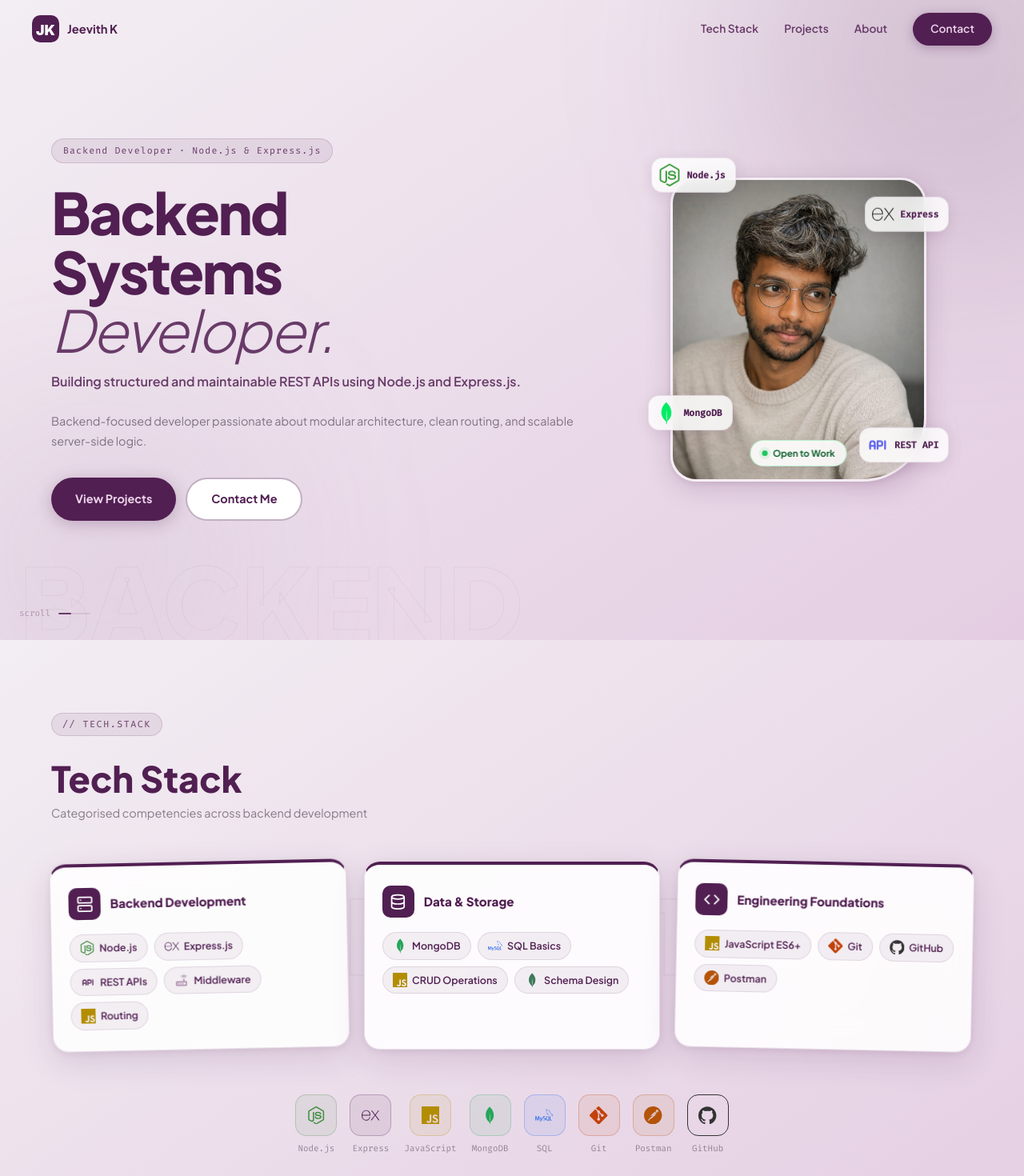
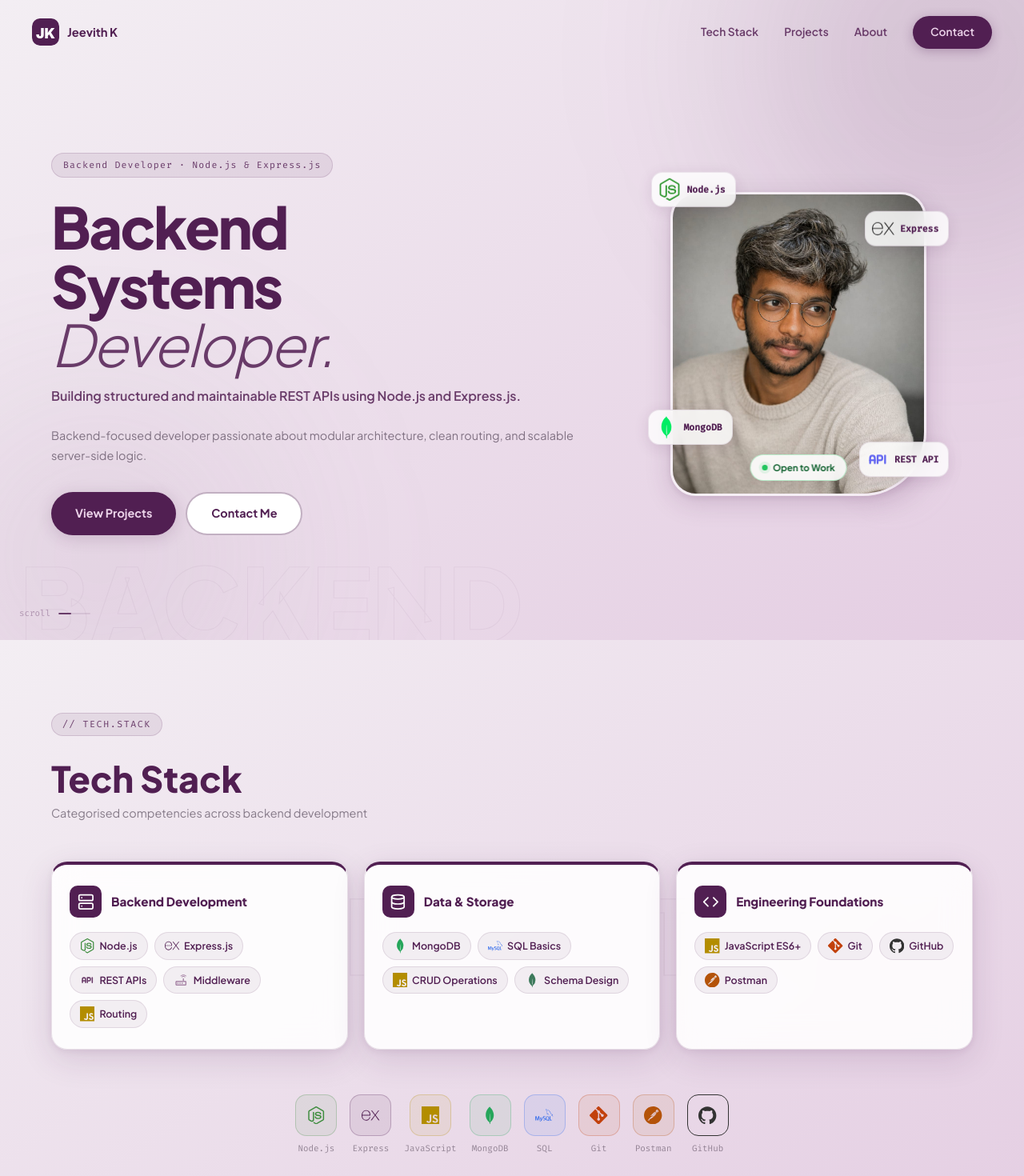
Before and after one commit to jeevithdev/MyPortfolio, a React (Vite) app: page / in a window 1280 px wide. Shown: the top 1470 px of the page at 80% size. Built offline with nearby package versions, Linux system fonts and the light colour scheme.

Commit message:
Portfolio

```diff
--- a/package.json
+++ b/package.json
@@ -10,6 +10,7 @@
     "preview": "vite preview"
   },
   "dependencies": {
+    "framer-motion": "^12.34.3",
     "react": "^19.2.0",
     "react-dom": "^19.2.0",
     "react-icons": "^5.5.0"
--- a/src/components/About/About.jsx
+++ b/src/components/About/About.jsx
@@ -1,31 +1,33 @@
-import { useEffect, useRef } from 'react'
+import { motion } from 'framer-motion'
 import './About.css'
 
 export default function About() {
-  const ref = useRef(null)
-
-  useEffect(() => {
-    const observer = new IntersectionObserver(
-      entries => entries.forEach(e => e.isIntersecting && e.target.classList.add('visible')),
-      { threshold: 0.15 }
-    )
-    ref.current?.querySelectorAll('.reveal').forEach(el => observer.observe(el))
-    return () => observer.disconnect()
-  }, [])
-
   return (
-    <section className="about section" id="about" ref={ref}>
+    <section className="about section" id="about">
       <div className="about__bg" aria-hidden="true">BACKEND FOCUS</div>
       <div className="container about__layout">
-        <div className="about__left reveal">
+        <motion.div
+          className="about__left"
+          initial={{ opacity: 0, x: -30 }}
+          whileInView={{ opacity: 1, x: 0 }}
+          viewport={{ once: true, amount: 0.3 }}
+          transition={{ duration: 0.8, ease: [0.22, 1, 0.36, 1] }}
+        >
           <span className="eyebrow">// about.me</span>
           <h2 className="section-title" style={{ marginTop: '0.75rem' }}>
             Backend development is<br />
             where <span className="text-accent">logic</span> meets<br />
             responsibility.
           </h2>
-        </div>
-        <div className="about__right reveal" style={{ '--d': '0.15s' }}>
+        </motion.div>
+
+        <motion.div
+          className="about__right"
+          initial={{ opacity: 0, x: 30 }}
+          whileInView={{ opacity: 1, x: 0 }}
+          viewport={{ once: true, amount: 0.3 }}
+          transition={{ duration: 0.8, delay: 0.2, ease: [0.22, 1, 0.36, 1] }}
+        >
           <div className="glass about__card rotate-pos">
             <p>
               I'm <strong>Jeevith K</strong>, a backend developer focused on building
@@ -47,7 +49,7 @@ export default function About() {
               ))}
             </div>
           </div>
-        </div>
+        </motion.div>
       </div>
     </section>
   )
--- a/src/components/Contact/Contact.jsx
+++ b/src/components/Contact/Contact.jsx
@@ -1,19 +1,10 @@
-import { useEffect, useRef, useState } from 'react'
+import { useState } from 'react'
+import { motion } from 'framer-motion'
 import { FiMail, FiGithub, FiLinkedin, FiCheck, FiArrowRight } from 'react-icons/fi'
 import './Contact.css'
 
 export default function Contact() {
-  const ref  = useRef(null)
   const [sent, setSent] = useState(false)
-
-  useEffect(() => {
-    const observer = new IntersectionObserver(
-      entries => entries.forEach(e => e.isIntersecting && e.target.classList.add('visible')),
-      { threshold: 0.12 }
-    )
-    ref.current?.querySelectorAll('.reveal').forEach(el => observer.observe(el))
-    return () => observer.disconnect()
-  }, [])
 
   const handleSubmit = e => {
     e.preventDefault()
@@ -23,9 +14,15 @@ export default function Contact() {
   }
 
   return (
-    <section className="contact section" id="contact" ref={ref}>
+    <section className="contact section" id="contact">
       <div className="container">
-        <div className="contact__island reveal">
+        <motion.div
+          className="contact__island"
+          initial={{ opacity: 0, y: 40 }}
+          whileInView={{ opacity: 1, y: 0 }}
+          viewport={{ once: true, amount: 0.2 }}
+          transition={{ duration: 0.8, ease: [0.22, 1, 0.36, 1] }}
+        >
           {/* Ambient orb */}
           <div className="contact__orb" aria-hidden="true" />
           <div className="contact__orb contact__orb--2" aria-hidden="true" />
@@ -63,10 +60,17 @@ export default function Contact() {
             {/* Right — form */}
             <div className="contact__right">
               {sent ? (
-                <div className="contact__sent" role="status" aria-live="polite">
+                <motion.div
+                  className="contact__sent"
+                  role="status"
+                  aria-live="polite"
+                  initial={{ opacity: 0, scale: 0.9 }}
+                  animate={{ opacity: 1, scale: 1 }}
+                  transition={{ duration: 0.4 }}
+                >
                   <div className="sent-icon" aria-hidden="true"><FiCheck /></div>
                   <p>Message sent! I'll get back to you soon.</p>
-                </div>
+                </motion.div>
               ) : (
                 <form className="cform" onSubmit={handleSubmit} noValidate>
                   <div className="cform__group">
@@ -88,7 +92,7 @@ export default function Contact() {
               )}
             </div>
           </div>
-        </div>
+        </motion.div>
       </div>
     </section>
   )
--- a/src/components/Hero/Hero.jsx
+++ b/src/components/Hero/Hero.jsx
@@ -1,75 +1,78 @@
-import { useEffect, useRef } from 'react'
+import { motion } from 'framer-motion'
 import { SiNodedotjs, SiExpress, SiMongodb } from 'react-icons/si'
 import { TbApi } from 'react-icons/tb'
 import './Hero.css'
 
 export default function Hero() {
-  const ref = useRef(null)
+  const containerVariants = {
+    hidden: { opacity: 0 },
+    visible: {
+      opacity: 1,
+      transition: {
+        staggerChildren: 0.2,
+        delayChildren: 0.1,
+      },
+    },
+  }
 
-  useEffect(() => {
-    const raf = requestAnimationFrame(() =>
-      ref.current?.classList.add('hero--loaded')
-    )
-    return () => cancelAnimationFrame(raf)
-  }, [])
+  const itemVariants = {
+    hidden: { opacity: 0, y: 30 },
+    visible: {
+      opacity: 1,
+      y: 0,
+      transition: { duration: 0.8, ease: [0.22, 1, 0.36, 1] },
+    },
+  }
 
   return (
     <section className="hero" id="home" aria-label="Introduction">
 
-      {/* ── Decorative blobs: absolute, purely visual, z-index 0 ── */}
+      {/* ── Decorative blobs ── */}
       <div className="hero__blob hero__blob--a" aria-hidden="true" />
       <div className="hero__blob hero__blob--b" aria-hidden="true" />
 
-      {/* ── Faded watermark: absolute, bottom-left, z-index 0 ── */}
+      {/* ── Faded watermark ── */}
       <div className="hero__watermark" aria-hidden="true">BACKEND</div>
 
-      {/* ── Main content: constrained to layout-max, z-index 1 ── */}
-      <div className="container hero__inner" ref={ref}>
-
+      {/* ── Main content ── */}
+      <motion.div
+        className="container hero__inner"
+        variants={containerVariants}
+        initial="hidden"
+        animate="visible"
+      >
         {/* ────────── LEFT COLUMN ────────── */}
         <div className="hero__left">
+          <motion.span variants={itemVariants} className="hero__badge" role="text">
+            Backend Developer · Node.js &amp; Express.js
+          </motion.span>
 
-          {/* Badge — inline-block, auto width, never stretched */}
-          <span className="hero__badge" role="text">
-            Backend Developer · Node.js &amp; Express.js
-          </span>
-
-          {/* Headline */}
-          <h1 className="hero__h1">
+          <motion.h1 variants={itemVariants} className="hero__h1">
             Backend<br />
             Systems<br />
             <span className="hero__h1-em">Developer.</span>
-          </h1>
+          </motion.h1>
 
-          {/* Subheadline */}
-          <p className="hero__sub">
+          <motion.p variants={itemVariants} className="hero__sub">
             Building structured and maintainable REST APIs
             using Node.js and Express.js.
-          </p>
+          </motion.p>
 
-          {/* Description */}
-          <p className="hero__desc">
+          <motion.p variants={itemVariants} className="hero__desc">
             Backend-focused developer passionate about modular
             architecture, clean routing, and scalable server-side logic.
-          </p>
+          </motion.p>
 
-          {/* CTAs */}
-          <div className="hero__ctas">
+          <motion.div variants={itemVariants} className="hero__ctas">
             <a href="#projects" className="btn btn-fill">View Projects</a>
             <a href="#contact"  className="btn btn-outline">Contact Me</a>
-          </div>
+          </motion.div>
         </div>
 
         {/* ────────── RIGHT COLUMN ────────── */}
-        <div className="hero__right">
-
-          {/* ── Image frame wrapper ── */}
+        <motion.div variants={itemVariants} className="hero__right">
           <div className="himg__wrapper" aria-label="Profile image">
-
-            {/* Accent corner blob */}
             <div className="himg__corner-blob" aria-hidden="true" />
-
-            {/* Profile photo */}
             <div className="himg__frame">
               <img
                 src="/profile.jpeg"
@@ -77,52 +80,73 @@ export default function Hero() {
                 className="himg__photo"
                 draggable="false"
               />
-
-              {/* Open-to-work overlay badge */}
               <span className="himg__status-badge">
                 <span className="himg__status-dot" aria-hidden="true" />
                 Open to Work
               </span>
             </div>
 
-            {/* ── Floating icon badges ── */}
-
-            {/* Node.js — top-left */}
-            <div className="hbadge hbadge--tl" aria-hidden="true">
+            {/* Floating icon badges */}
+            <motion.div
+              className="hbadge hbadge--tl"
+              initial={{ opacity: 0, scale: 0.5 }}
+              animate={{ opacity: 1, scale: 1 }}
+              transition={{ delay: 0.8, duration: 0.5, type: 'spring' }}
+            >
               <SiNodedotjs className="hbadge__icon" style={{ color: '#339933' }} />
               <span className="hbadge__label">Node.js</span>
-            </div>
+            </motion.div>
 
-            {/* Express.js — top-right */}
-            <div className="hbadge hbadge--tr" aria-hidden="true">
+            <motion.div
+              className="hbadge hbadge--tr"
+              initial={{ opacity: 0, scale: 0.5 }}
+              animate={{ opacity: 1, scale: 1 }}
+              transition={{ delay: 0.9, duration: 0.5, type: 'spring' }}
+            >
               <SiExpress className="hbadge__icon" style={{ color: '#333' }} />
               <span className="hbadge__label">Express</span>
-            </div>
+            </motion.div>
 
-            {/* MongoDB — bottom-left */}
-            <div className="hbadge hbadge--bl" aria-hidden="true">
+            <motion.div
+              className="hbadge hbadge--bl"
+              initial={{ opacity: 0, scale: 0.5 }}
+              animate={{ opacity: 1, scale: 1 }}
+              transition={{ delay: 1.0, duration: 0.5, type: 'spring' }}
+            >
               <SiMongodb className="hbadge__icon" style={{ color: '#00ED64' }} />
               <span className="hbadge__label">MongoDB</span>
-            </div>
+            </motion.div>
 
-            {/* REST API — bottom-right */}
-            <div className="hbadge hbadge--br" aria-hidden="true">
+            <motion.div
+              className="hbadge hbadge--br"
+              initial={{ opacity: 0, scale: 0.5 }}
+              animate={{ opacity: 1, scale: 1 }}
+              transition={{ delay: 1.1, duration: 0.5, type: 'spring' }}
+            >
               <TbApi className="hbadge__icon" style={{ color: '#6366f1' }} />
               <span className="hbadge__label">REST API</span>
-            </div>
+            </motion.div>
+          </div>
+        </motion.div>
+      </motion.div>
 
-          </div>
-        </div>
-
-      </div>
-
-      {/* Scroll indicator — purely decorative */}
-      <div className="hero__scroll-hint" aria-hidden="true">
+      {/* Scroll indicator */}
+      <motion.div
+        className="hero__scroll-hint"
+        initial={{ opacity: 0 }}
+        animate={{ opacity: 1 }}
+        transition={{ delay: 1.5, duration: 1 }}
+        aria-hidden="true"
+      >
         <span className="hero__scroll-label">scroll</span>
         <div className="hero__scroll-track">
-          <div className="hero__scroll-thumb" />
+          <motion.div
+            className="hero__scroll-thumb"
+            animate={{ y: [0, 24, 0] }}
+            transition={{ repeat: Infinity, duration: 1.5, ease: 'easeInOut' }}
+          />
         </div>
-      </div>
+      </motion.div>
     </section>
   )
 }
--- a/src/components/Nav/Nav.css
+++ b/src/components/Nav/Nav.css
@@ -7,18 +7,19 @@
   position: fixed;
   top: 0;
   left: 0;
-  right: 0;
+  width: 100%;
   z-index: 100;
-  padding: 16px var(--layout-px);       /* same horizontal padding as sections */
-  transition: background 0.3s, box-shadow 0.3s;
+  padding: 20px var(--layout-px);       /* slightly larger initial padding */
+  transition: background 0.5s var(--ease), padding 0.5s var(--ease), box-shadow 0.5s var(--ease);
 }
 
 /* When scrolled — frosted backdrop on the full bar */
 .nav-wrap--scrolled {
-  background: rgba(248, 246, 248, 0.88);
+  padding: 12px var(--layout-px);       /* shrinks gracefully when scrolled */
+  background: rgba(248, 246, 248, 0.92);
   backdrop-filter: blur(16px);
   -webkit-backdrop-filter: blur(16px);
-  box-shadow: 0 1px 0 rgba(81, 31, 82, 0.08);
+  box-shadow: 0 4px 24px rgba(81, 31, 82, 0.08); /* softer, premium shadow */
 }
 
 /* Inner row — constrained to same max-width as content */
@@ -126,25 +127,20 @@
 /* ─── Mobile drawer ─── */
 .nav__drawer {
   position: fixed;
-  inset: 0;
-  background: rgba(248, 246, 248, 0.97);
+  top: 0; left: 0;
+  width: 100%; height: 100vh;
+  background: rgba(248, 246, 248, 0.98);
   backdrop-filter: blur(20px);
   display: flex;
   flex-direction: column;
   align-items: center;
   justify-content: center;
   gap: 32px;
-  transform: translateY(-100%);
-  visibility: hidden;           /* hides content & removes from a11y tree */
-  pointer-events: none;
-  transition: transform 0.4s var(--ease), visibility 0s 0.4s;
+  pointer-events: auto;
   z-index: 90;
 }
 .nav__drawer--open {
-  transform: translateY(0);
-  visibility: visible;
   pointer-events: auto;
-  transition: transform 0.4s var(--ease), visibility 0s 0s;
 }
 .nav__drawer-link {
   font-size: 1.4rem;
--- a/src/components/Nav/Nav.jsx
+++ b/src/components/Nav/Nav.jsx
@@ -1,4 +1,5 @@
 import { useEffect, useState } from 'react'
+import { motion, AnimatePresence } from 'framer-motion'
 import './Nav.css'
 
 const LINKS = [
@@ -19,7 +20,12 @@ export default function Nav() {
   }, [])
 
   return (
-    <header className={`nav-wrap${scrolled ? ' nav-wrap--scrolled' : ''}`}>
+    <motion.header
+      className={`nav-wrap${scrolled ? ' nav-wrap--scrolled' : ''}`}
+      initial={{ y: -100 }}
+      animate={{ y: 0 }}
+      transition={{ duration: 0.8, ease: [0.22, 1, 0.36, 1] }}
+    >
       <nav className="nav glass">
         {/* Logo */}
         <a href="#" className="nav__logo" onClick={() => setOpen(false)}>
@@ -48,13 +54,32 @@ export default function Nav() {
       </nav>
 
       {/* Mobile drawer */}
-      <div className={`nav__drawer${open ? ' nav__drawer--open' : ''}`} aria-hidden={!open}>
-        {LINKS.map(l => (
-          <a key={l.href} href={l.href} className="nav__drawer-link" onClick={() => setOpen(false)}>
-            {l.label}
-          </a>
-        ))}
-      </div>
-    </header>
+      <AnimatePresence>
+        {open && (
+          <motion.div
+            className="nav__drawer nav__drawer--open"
+            initial={{ opacity: 0, y: -20 }}
+            animate={{ opacity: 1, y: 0 }}
+            exit={{ opacity: 0, y: -20 }}
+            transition={{ duration: 0.3 }}
+            aria-hidden={!open}
+          >
+            {LINKS.map((l, i) => (
+              <motion.a
+                key={l.href}
+                href={l.href}
+                className="nav__drawer-link"
+                onClick={() => setOpen(false)}
+                initial={{ opacity: 0, x: -20 }}
+                animate={{ opacity: 1, x: 0 }}
+                transition={{ delay: i * 0.1 }}
+              >
+                {l.label}
+              </motion.a>
+            ))}
+          </motion.div>
+        )}
+      </AnimatePresence>
+    </motion.header>
   )
 }
--- a/src/components/Projects/Projects.jsx
+++ b/src/components/Projects/Projects.jsx
@@ -1,4 +1,4 @@
-import { useEffect, useRef } from 'react'
+import { motion } from 'framer-motion'
 import { FiArrowRight } from 'react-icons/fi'
 import { SiNodedotjs, SiExpress, SiMongodb, SiJsonwebtokens, SiMongoose } from 'react-icons/si'
 import { FaUserShield } from 'react-icons/fa'
@@ -83,21 +83,16 @@ const PROJECTS = [
 ]
 
 export default function Projects() {
-  const ref = useRef(null)
-
-  useEffect(() => {
-    const observer = new IntersectionObserver(
-      entries => entries.forEach(e => e.isIntersecting && e.target.classList.add('visible')),
-      { threshold: 0.08 }
-    )
-    ref.current?.querySelectorAll('.reveal').forEach(el => observer.observe(el))
-    return () => observer.disconnect()
-  }, [])
-
   return (
-    <section className="projects section" id="projects" ref={ref}>
+    <section className="projects section" id="projects">
       <div className="container">
-        <div className="proj__hdr reveal">
+        <motion.div
+          className="proj__hdr"
+          initial={{ opacity: 0, y: 30 }}
+          whileInView={{ opacity: 1, y: 0 }}
+          viewport={{ once: true, amount: 0.2 }}
+          transition={{ duration: 0.8, ease: [0.22, 1, 0.36, 1] }}
+        >
           <span className="eyebrow">// projects.built</span>
           <h2 className="section-title" style={{ marginTop: '0.75rem' }}>
             Systems Built<br />
@@ -106,15 +101,18 @@ export default function Projects() {
           <p className="proj__hdr-sub">
             Detailed Engineering Portfolio · Placement 2024
           </p>
-        </div>
+        </motion.div>
 
         {/* Projects — alternating layout */}
         <div className="proj__list">
           {PROJECTS.map((p, i) => (
-            <div
+            <motion.div
               key={p.num}
-              className={`proj-row reveal${i % 2 === 1 ? ' proj-row--rev' : ''}`}
-              style={{ '--d': `${i * 0.08}s` }}
+              initial={{ opacity: 0, y: 50 }}
+              whileInView={{ opacity: 1, y: 0 }}
+              viewport={{ once: true, amount: 0.15 }}
+              transition={{ duration: 0.8, delay: 0.2, ease: [0.22, 1, 0.36, 1] }}
+              className={`proj-row${i % 2 === 1 ? ' proj-row--rev' : ''}`}
             >
               {/* ── Left: image panel ── */}
               <div className="proj-img-wrap">
@@ -166,7 +164,7 @@ export default function Projects() {
                   <p className="proj-learning-text">{p.learning}</p>
                 </div>
               </div>
-            </div>
+            </motion.div>
           ))}
         </div>
       </div>
--- a/src/components/Skills/Skills.jsx
+++ b/src/components/Skills/Skills.jsx
@@ -1,4 +1,4 @@
-import { useEffect, useRef } from 'react'
+import { motion } from 'framer-motion'
 import {
   SiNodedotjs, SiExpress, SiJavascript, SiMongodb,
   SiMysql, SiGit, SiPostman, SiGithub,
@@ -60,25 +60,33 @@ const STACK = [
 ]
 
 export default function Skills() {
-  const ref = useRef(null)
+  const containerVariants = {
+    hidden: { opacity: 0 },
+    visible: {
+      opacity: 1,
+      transition: { staggerChildren: 0.15 },
+    },
+  }
 
-  useEffect(() => {
-    const observer = new IntersectionObserver(
-      entries => entries.forEach(e => e.isIntersecting && e.target.classList.add('visible')),
-      { threshold: 0.1 }
-    )
-    ref.current?.querySelectorAll('.reveal').forEach(el => observer.observe(el))
-    return () => observer.disconnect()
-  }, [])
+  const itemVariants = {
+    hidden: { opacity: 0, y: 30 },
+    visible: { opacity: 1, y: 0, transition: { duration: 0.8, ease: [0.22, 1, 0.36, 1] } },
+  }
 
   return (
-    <section className="skills section" id="skills" ref={ref}>
+    <section className="skills section" id="skills">
       {/* Faded background word */}
       <div className="skills__bg-word" aria-hidden="true">ARCHITECTURE</div>
 
       <div className="container">
         {/* Header */}
-        <div className="skills__header reveal">
+        <motion.div
+          className="skills__header"
+          initial="hidden"
+          whileInView="visible"
+          viewport={{ once: true, amount: 0.3 }}
+          variants={itemVariants}
+        >
           <span className="eyebrow">// tech.stack</span>
           <h2 className="section-title" style={{ marginTop: '0.75rem' }}>
             Tech Stack
@@ -86,16 +94,22 @@ export default function Skills() {
           <p className="skills__sub">
             Categorised competencies across backend development
           </p>
-        </div>
+        </motion.div>
 
         {/* Floating grouped cards */}
-        <div className="skills__cards">
-          {GROUPS.map((g, gi) => (
-            <div
+        <motion.div
+          className="skills__cards"
+          variants={containerVariants}
+          initial="hidden"
+          whileInView="visible"
+          viewport={{ once: true, amount: 0.2 }}
+        >
+          {GROUPS.map((g) => (
+            <motion.div
               key={g.title}
-              className="sg glass reveal"
+              variants={itemVariants}
+              className="sg glass"
               style={{
-                '--d': `${gi * 0.1}s`,
                 '--border-col': g.border,
               }}
             >
@@ -116,12 +130,18 @@ export default function Skills() {
                   </div>
                 ))}
               </div>
-            </div>
+            </motion.div>
           ))}
-        </div>
+        </motion.div>
 
         {/* Stack icon row */}
-        <div className="stack-row reveal" style={{ '--d': '0.25s' }}>
+        <motion.div
+          className="stack-row"
+          initial={{ opacity: 0, y: 20 }}
+          whileInView={{ opacity: 1, y: 0 }}
+          viewport={{ once: true, amount: 0.3 }}
+          transition={{ duration: 0.8, delay: 0.4, ease: [0.22, 1, 0.36, 1] }}
+        >
           {STACK.map(s => (
             <div key={s.label} className="stack-item">
               <div className="stack-icon" style={{ color: s.color, borderColor: s.color + '44', background: s.color + '14' }}>
@@ -130,7 +150,7 @@ export default function Skills() {
               <span className="stack-item__label">{s.label}</span>
             </div>
           ))}
-        </div>
+        </motion.div>
       </div>
     </section>
   )
--- a/src/styles/index.css
+++ b/src/styles/index.css
@@ -28,7 +28,7 @@
   --font-body: 'Plus Jakarta Sans', sans-serif;
   --font-mono: 'Fira Code', monospace;
 
-  --ease: cubic-bezier(0.16, 1, 0.3, 1);
+  --ease: cubic-bezier(0.22, 1, 0.36, 1);
   --r: 20px;
   --r-sm: 12px;
   --r-pill: 9999px;
@@ -154,30 +154,26 @@ button { cursor: pointer; border: none; background: none; font-family: inherit;
   cursor: pointer;
   border: none;
   text-decoration: none;
-  transition: transform 0.2s var(--ease), box-shadow 0.2s;
+  transition: transform 0.4s var(--ease), box-shadow 0.4s var(--ease), background 0.4s var(--ease), color 0.4s var(--ease);
 }
-.btn:hover { transform: translateY(-2px); }
+.btn:hover { transform: translateY(-3px); }
 .btn-fill {
   background: var(--deep);
   color: var(--blush);
-  box-shadow: 0 4px 20px var(--shadow-md);
+  box-shadow: 0 4px 20px rgba(81, 31, 82, 0.18);
 }
-.btn-fill:hover { box-shadow: 0 8px 28px rgba(81,31,82,0.35); }
+.btn-fill:hover { box-shadow: 0 10px 30px rgba(81, 31, 82, 0.36); }
 .btn-outline {
   background: var(--white);
   color: var(--deep);
-  border: 2px solid rgba(81,31,82,0.35);   /* visible border, not ghost */
+  border: 2px solid rgba(81,31,82,0.35);
 }
-.btn-outline:hover { border-color: var(--deep); box-shadow: 0 6px 20px var(--shadow-md); }
+.btn-outline:hover {
+  border-color: var(--deep);
+  box-shadow: 0 6px 20px rgba(81, 31, 82, 0.22);
+}
 
-/* ─── Reveal ─────────────────────────────── */
-.reveal {
-  opacity: 0;
-  transform: translateY(28px);
-  transition: opacity 0.65s var(--ease), transform 0.65s var(--ease);
-}
-.reveal.visible { opacity: 1; transform: translateY(0); }
-.reveal[style*='--d'] { transition-delay: var(--d, 0s); }
+
 
 /* ─── Code block stays dark ──────────────── */
 .code-glass {
```
Also changed, not shown: src/components/Footer/Footer.jsx (+9 -2 lines), 1 other file (tests, documents, lock files or other folders).
